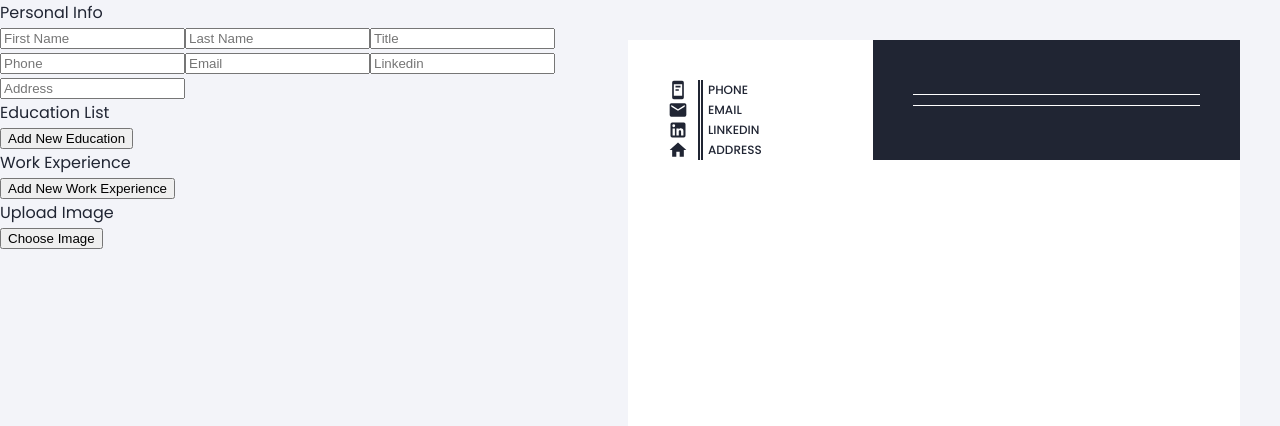
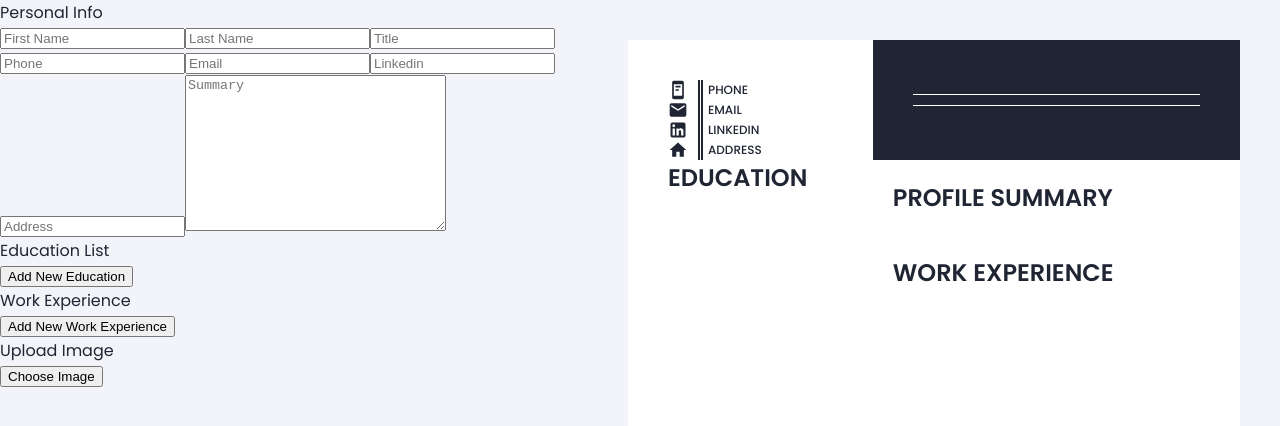
Before and after one commit to Lucas256w/cv-application, a React (Vite) app: page / in a window 1280 px wide. Shown: the top 426 px of the page. Built offline with nearby package versions, Linux system fonts and the light colour scheme.

Commit message:
Implement initial CV display

```diff
--- a/src/App.css
+++ b/src/App.css
@@ -182,3 +182,67 @@ video {
   border-bottom: 1px solid var(--white);
   font-weight: 200;
 }
+
+/* CV bottom */
+
+.paper-bottom {
+  display: grid;
+  grid-template-columns: 1fr 1.5fr;
+}
+
+.left-container {
+  padding-left: var(--spacing-xl);
+}
+
+.user-image {
+  width: 100%;
+}
+
+.big-title {
+  font-size: 1.5rem;
+  font-weight: 600;
+}
+
+.education-year-location {
+  font-size: 0.5rem;
+  display: flex;
+  justify-content: space-between;
+}
+
+.degree-name,
+.work-position {
+  font-weight: 600;
+}
+
+.institute-name {
+  font-size: 0.7rem;
+}
+
+.right-container {
+  padding: var(--spacing-lg);
+  padding-right: var(--spacing-xl);
+}
+
+.profile-summary,
+.work-summary {
+  font-size: 0.7rem;
+}
+
+.work-experience {
+  margin-top: var(--spacing-xl);
+}
+
+.work-position-year {
+  display: flex;
+  justify-content: space-between;
+}
+
+.work-name-location {
+  display: flex;
+  justify-content: space-between;
+}
+
+.work-name,
+.work-location {
+  font-size: 0.8rem;
+}
--- a/src/App.jsx
+++ b/src/App.jsx
@@ -14,6 +14,7 @@ function App() {
     number: "",
     email: "",
     linkedin: "",
+    summary: "",
     address: "",
   });
 
@@ -45,6 +46,7 @@ function App() {
     "start date": "",
     "end date": "",
     location: "",
+    summary: "",
     editIndex: -1,
   });
 
@@ -74,6 +76,7 @@ function App() {
         "start date": "",
         "end date": "",
         location: "",
+        summary: "",
         editIndex: -1,
       });
       setWorkFormVisible(false);
@@ -118,7 +121,8 @@ function App() {
       currentWork.position &&
       currentWork["start date"] &&
       currentWork["end date"] &&
-      currentWork.location
+      currentWork.location &&
+      currentWork.summary
     ) {
       if (currentWork.editIndex === -1) {
         // Add a new education
@@ -138,6 +142,7 @@ function App() {
         "start date": "",
         "end date": "",
         location: "",
+        summary: "",
         editIndex: -1,
       });
       setWorkFormVisible(false);
@@ -187,6 +192,7 @@ function App() {
       "start date": "",
       "end date": "",
       location: "",
+      summary: "",
       editIndex: -1,
     });
     setWorkFormVisible(false);
@@ -245,18 +251,17 @@ function App() {
           <button onClick={openFileInput} className="img-button">
             Choose Image
           </button>
-          {selectedImage && (
-            <img
-              src={selectedImage}
-              alt="User's Image"
-              style={{ width: "200px", height: "200px" }}
-            />
-          )}
         </div>
       </div>
       <div className="cv-display-section">
         <div className="paper">
           <CVtop personalInfo={personalInfo} />
+          <CVbottom
+            educations={educations}
+            works={works}
+            selectedImage={selectedImage}
+            personalInfo={personalInfo}
+          />
         </div>
       </div>
     </>
--- a/src/components/CV/CVbottom.jsx
+++ b/src/components/CV/CVbottom.jsx
@@ -1,50 +1,75 @@
-const ContactInfo = ({ src, alt, section, info }) => {
+const EducationInfo = ({ start, end, name, degree, location }) => {
   return (
-    <div className="contact">
-      <img src={src} alt={alt} className="contact-icon" />
-      <div className="contact-title-info">
-        <div className="contact-title">{section}</div>
-        <div className="contact-info">{info}</div>
+    <div className="education-content">
+      <div className="education-year-location">
+        <div className="education-year">
+          {start} - {end}
+        </div>
+        <div className="education-location">{location}</div>
       </div>
+      <div className="degree-name">{degree}</div>
+      <div className="institute-name">{name}</div>
     </div>
   );
 };
 
-const CVbottom = ({ personalInfo, selectedImage }) => {
+const WorkInfo = ({ start, end, name, position, location, summary }) => {
+  return (
+    <div className="work-content">
+      <div className="work-position-year">
+        <div className="work-position">{position}</div>
+        <div className="work-year">
+          {start} - {end}
+        </div>
+      </div>
+      <div className="work-name-location">
+        <div className="work-name">{name}</div>
+        <div className="work-year">{location}</div>
+      </div>
+      <div className="work-summary">{summary}</div>
+    </div>
+  );
+};
+
+const CVbottom = ({ educations, works, selectedImage, personalInfo }) => {
   return (
     <div className="paper-bottom">
       <div className="left-container">
         {selectedImage && (
-          <img
-            src={selectedImage}
-            alt="User's Image"
-            style={{ width: "200px", height: "200px" }}
+          <img className="user-image" src={selectedImage} alt="User's Image" />
+        )}
+        <div className="big-title">EDUCATION</div>
+        {educations.map((education) => (
+          <EducationInfo
+            key={education.editIndex}
+            start={education["start date"]}
+            end={education["end date"]}
+            name={education.name}
+            degree={education.degree}
+            location={education.location}
           />
-        )}
-        <ContactInfo
-          src="../src/assets/email.svg"
-          alt="email icon"
-          section="EMAIL"
-          info={personalInfo.email}
-        />
-        <ContactInfo
-          src="../src/assets/linkedin.svg"
-          alt="linkedin icon"
-          section="LINKEDIN"
-          info={personalInfo.linkedin}
-        />
-        <ContactInfo
-          src="../src/assets/address.svg"
-          alt="address icon"
-          section="ADDRESS"
-          info={personalInfo.address}
-        />
+        ))}
       </div>
 
-      <div className="name-title-container">
-        <div className="first-name">{personalInfo.firstName}</div>
-        <div className="last-name">{personalInfo.lastName}</div>
-        <div className="name-title">{personalInfo.title}</div>
+      <div className="right-container">
+        <div className="profile-summary-container">
+          <div className="big-title">PROFILE SUMMARY</div>
+          <div className="profile-summary"> {personalInfo.summary}</div>
+        </div>
+        <div className="work-experience">
+          <div className="big-title">WORK EXPERIENCE</div>
+          {works.map((work) => (
+            <WorkInfo
+              key={work.editIndex}
+              start={work["start date"]}
+              end={work["end date"]}
+              name={work.name}
+              position={work.position}
+              location={work.location}
+              summary={work.summary}
+            />
+          ))}
+        </div>
       </div>
     </div>
   );
--- a/src/components/CV/CVtop.jsx
+++ b/src/components/CV/CVtop.jsx
@@ -12,7 +12,6 @@ const ContactInfo = ({ src, alt, section, info }) => {
 
 const CVtop = ({ personalInfo }) => {
   return (
-    <div className="paper">
     <div className="paper-top">
       <div className="contact-container">
         <ContactInfo
@@ -47,7 +46,6 @@ const CVtop = ({ personalInfo }) => {
         <div className="name-title">{personalInfo.title}</div>
       </div>
     </div>
-    </div>
   );
 };
 
--- a/src/components/PersonalEdit.jsx
+++ b/src/components/PersonalEdit.jsx
@@ -5,7 +5,7 @@ const PersonalEdit = ({ personalInfo, handlePersonalInfoChange }) => {
       <input
         type="text"
         placeholder="First Name"
-        value={personalInfo.name}
+        value={personalInfo.ame}
         onChange={(e) => handlePersonalInfoChange(e, "firstName")}
       />
       <input
@@ -44,6 +44,14 @@ const PersonalEdit = ({ personalInfo, handlePersonalInfoChange }) => {
         value={personalInfo.address}
         onChange={(e) => handlePersonalInfoChange(e, "address")}
       />
+      <textarea
+        cols="30"
+        rows="10"
+        type="text"
+        placeholder="Summary"
+        value={personalInfo.summary}
+        onChange={(e) => handlePersonalInfoChange(e, "summary")}
+      ></textarea>
     </div>
   );
 };
--- a/src/components/WorkEdit.jsx
+++ b/src/components/WorkEdit.jsx
@@ -47,6 +47,11 @@ const WorkEdit = ({
             value={currentWork.location}
             onChange={(e) => handleWorkChange(e, "location")}
           />
+          <textarea
+            placeholder="Summary"
+            value={currentWork.summary}
+            onChange={(e) => handleWorkChange(e, "summary")}
+          ></textarea>
           <button onClick={addOrEditWork}>Submit</button>
           <button onClick={cancelWorkForm}>Cancel</button>
         </div>
```
Lines whose indentation alone changed are shown as unchanged.
